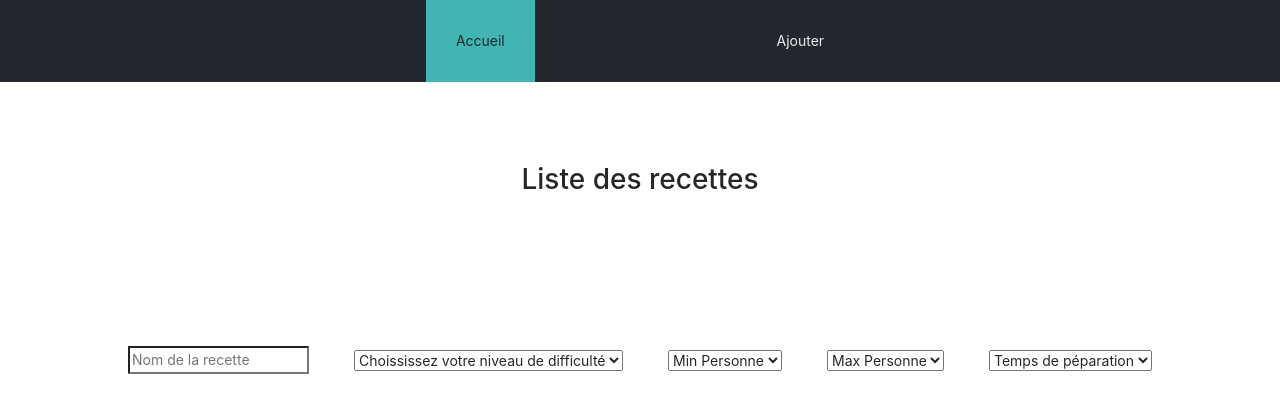
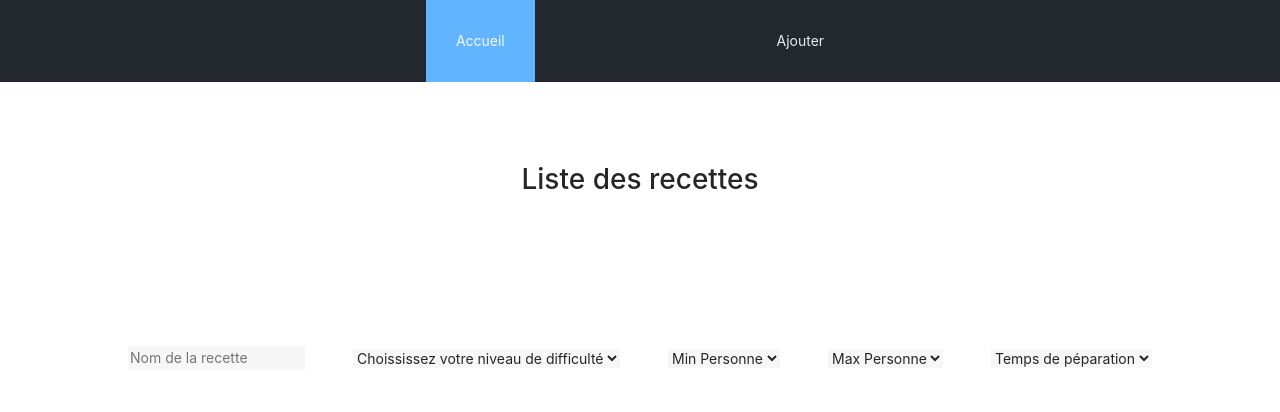
Before and after one commit to Thadro/Cantina, a React (Create React App) app: page / in a window 1280 px wide. Shown: the top 412 px of the page. Built offline with nearby package versions, Linux system fonts and the light colour scheme; no server answers.

Commit message:
Css Modif / Ajouter added

```diff
--- a/src/App.css
+++ b/src/App.css
@@ -27,14 +27,14 @@ header {
 }
 
 .header-a:hover {
-  background-color: #41b4b4;
-  color: #23282f;
+  background-color: #61b5ff;
+  color: #f7f7f7;
   transition: 0.5s ease;
 }
 
 .selected {
-  background-color: #41b4b4;
-  color: #23282f;
+  background-color: #61b5ff;
+  color: #f7f7f7;
 }
 
 /* Accueil */
@@ -133,6 +133,10 @@ header {
   margin-top: 50px;
 }
 
+h4 {
+  font-size: 1.2em;
+}
+
 /* Bouton infos recette */
 
 .button-ctnr {
@@ -179,6 +183,7 @@ header {
 .add-recipe-ctnr {
   width: 60%;
   margin: 100px auto;
+  background-color: #f7f7f7;
 }
 
 .add-recipe-ctnr h2 {
@@ -244,6 +249,11 @@ header {
   margin: 0;
 }
 
+.quantite {
+  display: flex;
+  align-items: center;
+}
+
 .etape-global-ctnr {
   width: 30%;
   height: auto;
@@ -269,6 +279,27 @@ header {
 .textarea1 {
   width: 290px;
   resize: none;
+  border: none;
+}
+
+.textarea1:focus {
+  outline: none;
+  resize: none;
+  border: 1px solid #61b5ff;
+}
+
+.ajouter-etape {
+  transition: ease 0.5s;
+  background-color: #ebebeb;
+  color: #61b5ff;
+  border: none;
+}
+
+.ajouter-etape:hover {
+  transform: scale(1.05);
+  transition: ease 0.5s;
+  color: #ebebeb;
+  background-color: #61b5ff;
 }
 
 /* Modifier recette */
@@ -281,3 +312,45 @@ header {
   align-items: center;
   justify-content: space-around;
 }
+
+.select-accueil {
+  margin: 0;
+  border: none;
+  background-color: #f7f7f7;
+}
+
+.select-accueil:focus {
+  border: 1px solid #61b5ff;
+  outline: none;
+  background-color: #f7f7f7;
+}
+
+.select {
+  margin: 0;
+  border: none;
+}
+
+.select:focus {
+  border: 1px solid #61b5ff;
+  outline: none;
+}
+
+.input-accueil {
+  border: none;
+  background-color: #f7f7f7;
+}
+
+.input-accueil:focus {
+  outline: none;
+  border: #61b5ff 1px solid;
+  background-color: #f7f7f7;
+}
+
+.input {
+  border: none;
+}
+
+.input:focus {
+  outline: none;
+  border: #61b5ff 1px solid;
+}
--- a/src/views/Accueil.js
+++ b/src/views/Accueil.js
@@ -92,6 +92,7 @@ const Accueil = () => {
         <h1 className="titre-accueil">Liste des recettes</h1>
         <form className="filter-ctnr">
           <input
+            className="input-accueil"
             name="recherche"
             type="text"
             size="15"
@@ -99,13 +100,21 @@ const Accueil = () => {
             value={recherche}
             onChange={handleChange}
           />
-          <select value={niveau} onChange={handleNiveau}>
+          <select
+            value={niveau}
+            onChange={handleNiveau}
+            className="select-accueil"
+          >
             <option value="">Choississez votre niveau de difficulté</option>
             <option value="padawan">Padawan</option>
             <option value="jedi">Jedi</option>
             <option value="maitre">Maître Jedi</option>
           </select>
-          <select value={minPersonne} onChange={handleMinPersonne}>
+          <select
+            value={minPersonne}
+            onChange={handleMinPersonne}
+            className="select-accueil"
+          >
             <option value="">Min Personne</option>
             <option value="1">1</option>
             <option value="2">2</option>
@@ -116,7 +125,11 @@ const Accueil = () => {
             <option value="7">7</option>
             <option value="8">8</option>
           </select>
-          <select value={maxPersonne} onChange={handleMaxPersonne}>
+          <select
+            value={maxPersonne}
+            onChange={handleMaxPersonne}
+            className="select-accueil"
+          >
             <option value="">Max Personne</option>
             <option value="1">1</option>
             <option value="2">2</option>
@@ -127,7 +140,11 @@ const Accueil = () => {
             <option value="7">7</option>
             <option value="8">8</option>
           </select>
-          <select value={tempsPrep} onChange={handleTempsPrep}>
+          <select
+            value={tempsPrep}
+            onChange={handleTempsPrep}
+            className="select-accueil"
+          >
             <option value="">Temps de péparation</option>
             <option value="10">Moins de 10 min</option>
             <option value="20">Moins de 20 min</option>
--- a/src/views/Ajouter.js
+++ b/src/views/Ajouter.js
@@ -132,6 +132,7 @@ class Ajouter extends React.Component {
           <form className="add-recipe">
             <div className="title-des-ctnr">
               <input
+                className="input"
                 name="titre"
                 type="text"
                 size="15"
@@ -142,6 +143,7 @@ class Ajouter extends React.Component {
               />
 
               <input
+                className="input"
                 name="description"
                 type="text"
                 size="25"
@@ -153,6 +155,7 @@ class Ajouter extends React.Component {
             </div>
             <div className="first-select-ctnr">
               <select
+                className="select"
                 name="niveau"
                 value={this.state.recette.niveau}
                 onChange={this.handleInputChange}
@@ -166,6 +169,7 @@ class Ajouter extends React.Component {
                 <option value="maitre">Maître Jedi</option>
               </select>
               <select
+                className="select"
                 name="personnes"
                 value={this.state.recette.personnes}
                 onChange={this.handleNumberChange}
@@ -184,6 +188,7 @@ class Ajouter extends React.Component {
                 <option value="8">8</option>
               </select>
               <select
+                className="select"
                 name="tempsPreparation"
                 value={this.state.recette.tempsPreparation}
                 onChange={this.handleNumberChange}
@@ -206,8 +211,9 @@ class Ajouter extends React.Component {
               <div className="quantite-global-ctnr">
                 <div className="quantite-ctnr">
                   {this.state.recette.ingredients.map((ingredient, index) => (
-                    <div key={index}>
+                    <div key={index} className="quantite">
                       <input
+                        className="input"
                         name="quantité"
                         type="text"
                         placeholder="Quantité"
@@ -218,6 +224,7 @@ class Ajouter extends React.Component {
                         required
                       />
                       <input
+                        className="input"
                         name="name"
                         type="text"
                         placeholder="Ingredient"
@@ -228,7 +235,7 @@ class Ajouter extends React.Component {
                         required
                       />
                       <input
-                        className="quantité"
+                        className="supprimer-btn"
                         type="button"
                         value="X"
                         style={{ height: 40, width: 40 }}
@@ -238,7 +245,7 @@ class Ajouter extends React.Component {
                   ))}
                 </div>
                 <input
-                  className="ingredient-add"
+                  className="ajouter-etape"
                   type="button"
                   value="Ajouter un ingredient"
                   style={{ height: 30, width: 150 }}
@@ -259,7 +266,7 @@ class Ajouter extends React.Component {
                       required
                     ></textarea>
                     <input
-                      className="etape-supp"
+                      className="supprimer-btn"
                       type="button"
                       value="X"
                       style={{
@@ -283,6 +290,7 @@ class Ajouter extends React.Component {
             </div>
             <div>
               <input
+                className="input"
                 type="text"
                 value={this.state.recette.photo}
                 name="photo"
--- a/src/views/Modification.js
+++ b/src/views/Modification.js
@@ -135,7 +135,6 @@ class Modification extends React.Component {
           console.log(json);
           this.setState({ erreur: json.errorMessage });
         });
-        //   console.log(res.json.then)
         alert("Des erreurs bg");
       }
       console.log(res);
@@ -153,6 +152,7 @@ class Modification extends React.Component {
           <form className="add-recipe">
             <div className="title-des-ctnr">
               <input
+                className="input"
                 name="titre"
                 type="text"
                 size="15"
@@ -163,6 +163,7 @@ class Modification extends React.Component {
               />
 
               <input
+                className="input"
                 name="description"
                 type="text"
                 size="25"
@@ -174,6 +175,7 @@ class Modification extends React.Component {
             </div>
             <div className="first-select-ctnr">
               <select
+                className="select"
                 name="niveau"
                 value={this.state.recette.niveau}
                 onChange={this.handleInputChange}
@@ -187,6 +189,7 @@ class Modification extends React.Component {
                 <option value="maitre">Maître Jedi</option>
               </select>
               <select
+                className="select"
                 name="personnes"
                 value={this.state.recette.personnes}
                 onChange={this.handleNumberChange}
@@ -205,6 +208,7 @@ class Modification extends React.Component {
                 <option value="8">8</option>
               </select>
               <select
+                className="select"
                 name="tempsPreparation"
                 value={this.state.recette.tempsPreparation}
                 onChange={this.handleNumberChange}
@@ -227,8 +231,9 @@ class Modification extends React.Component {
               <div className="quantite-global-ctnr">
                 <div className="quantite-ctnr">
                   {this.state.recette.ingredients.map((ingredient, index) => (
-                    <div key={index}>
+                    <div key={index} className="quantite">
                       <input
+                        className="input"
                         name="quantité"
                         type="text"
                         placeholder="Quantité"
@@ -239,6 +244,7 @@ class Modification extends React.Component {
                         required
                       />
                       <input
+                        className="input"
                         name="name"
                         type="text"
                         placeholder="Ingredient"
@@ -249,7 +255,7 @@ class Modification extends React.Component {
                         required
                       />
                       <input
-                        className="quantité"
+                        className="supprimer-btn"
                         type="button"
                         value="X"
                         style={{ height: 40, width: 40 }}
@@ -259,7 +265,7 @@ class Modification extends React.Component {
                   ))}
                 </div>
                 <input
-                  className="ingredient-add"
+                  className="ajouter-etape"
                   type="button"
                   value="Ajouter un ingredient"
                   style={{ height: 30, width: 150 }}
@@ -278,7 +284,7 @@ class Modification extends React.Component {
                       required
                     ></textarea>
                     <input
-                      className="etape-supp"
+                      className="supprimer-btn"
                       type="button"
                       value="X"
                       style={{
@@ -302,6 +308,7 @@ class Modification extends React.Component {
             </div>
             <div>
               <input
+                className="input"
                 type="text"
                 value={this.state.recette.photo}
                 name="photo"
```
Also changed, not shown: 1 other file (tests, documents, lock files or other folders).
